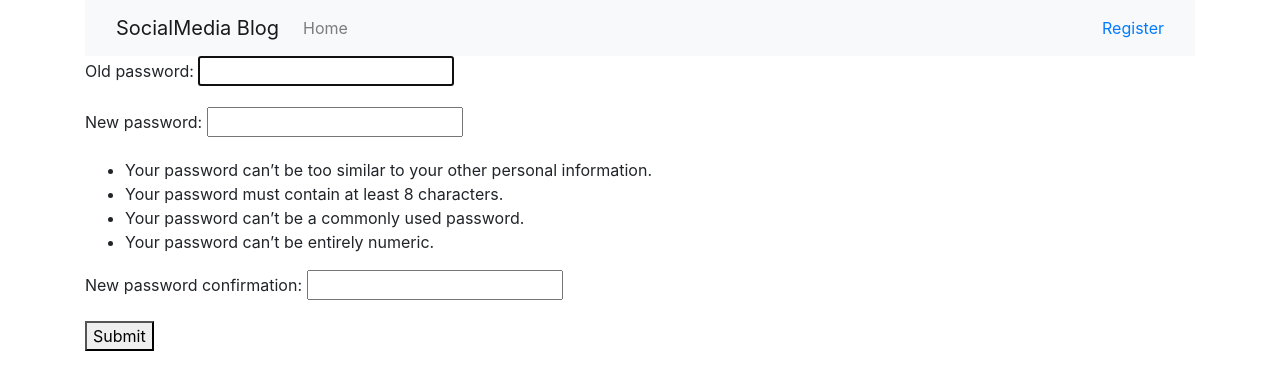
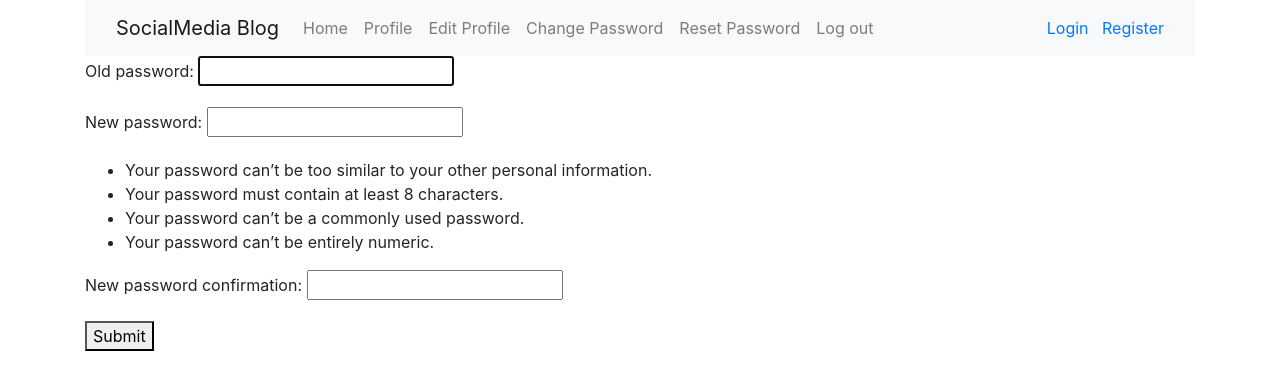
Before and after one commit to Sravanksk/my-blog, a Django app: page /accounts/profile/password/ in a window 1280 px wide. Shown: the top 390 px of the page. Run offline with Django 3.2, Linux system fonts and the light colour scheme; some libraries are stand-ins or nearby versions.

Commit message:
added reset_password feature

```diff
--- a/accounts/forms.py
+++ b/accounts/forms.py
@@ -21,7 +21,7 @@ class RegistrationForm(UserCreationForm):
         user = super(RegistrationForm, self).save(commit=False)
         user.first_name = self.cleaned_data['first_name'],
         user.last_name = self.cleaned_data['last_name'],
-        user.email = self.cleaned_data['email ']
+        user.email = self.cleaned_data['email']
 
         if commit:
             user.save()
--- a/accounts/templates/accounts/base.html
+++ b/accounts/templates/accounts/base.html
@@ -18,19 +18,28 @@
 
                 <div class="navbar-nav mr-auto">
                   <ul class="nav navbar-nav">
-
-                    <a class="nav-item nav-link" href="#">Home</a>
-
+                      <li><a class="nav-item nav-link" href="/accounts">Home</a></li>
+                      <li><a class="nav-item nav-link" href="/accounts/profile">Profile</a></li>
+                      <li><a class="nav-item nav-link" href="/accounts/profile/edit">Edit Profile</a></li>
+                      <li><a class="nav-item nav-link" href="/accounts/profile/password">Change Password</a></li>
+                      <li><a class="nav-item nav-link" href="/accounts/reset_password/">Reset Password</a></li>
+                      <li><a class="nav-item nav-link" href="/accounts/logout">Log out</a></li>
                   </ul>
 
                 </div>
 
                 <div class="nav navbar-right">
-                  <li class="nav-item">
-                    <a href="/accounts/register" id="register" role="button" aria-haspopup="true">
-                      Register
-                    </a>
-                  </li>
+                    <li class="nav-item">
+                        <a href="/accounts/login" id="login" role="button" aria-haspopup="true">
+                          Login
+                        </a>
+                    </li>
+                    &nbsp;&nbsp;&nbsp;
+                    <li class="nav-item">
+                        <a href="/accounts/register" id="register" role="button" aria-haspopup="true">
+                          Register
+                        </a>
+                    </li>
                 </div>
             </div>
         </nav>
--- a/accounts/urls.py
+++ b/accounts/urls.py
@@ -1,6 +1,13 @@
 from django.conf.urls import url
 from . import views
-from django.contrib.auth.views import LoginView, LogoutView
+from django.contrib.auth.views import (
+    LoginView,
+    LogoutView,
+    PasswordResetView,
+    PasswordResetDoneView,
+    PasswordResetConfirmView,
+    PasswordResetCompleteView
+    )
 
 
 urlpatterns = [
@@ -11,5 +18,10 @@ urlpatterns = [
     url(r'^profile/$', views.view_profile, name="profile"),
     url(r'^profile/edit/$', views.edit_profile, name="edit_profile"),
     url(r'^profile/password/$', views.change_password, name="password"),
+    url(r'^reset_password/$', PasswordResetView.as_view(), name="reset_password"),
+    url(r'^reset_password/done$', PasswordResetDoneView.as_view(), name="password_reset_done"),
+    url(r'^reset_password/confirm/(?P<uidb64>[0-9A-Za-z_\-]+)/(?P<token>[0-9A-Za-z]{1,13}-[0-9A-Za-z]{1,20})/$',PasswordResetConfirmView.as_view(), name='password_reset_confirm'),
+    url(r'^reset_password/complete$', PasswordResetCompleteView.as_view(), name="password_reset_complete"),
+]
 
-]
+# (?P<uidb64>[0-9A-Za-Z]+)-(?P<token>.+)/
```
Also changed, not shown: blog/settings.py (+5 -6 lines).
